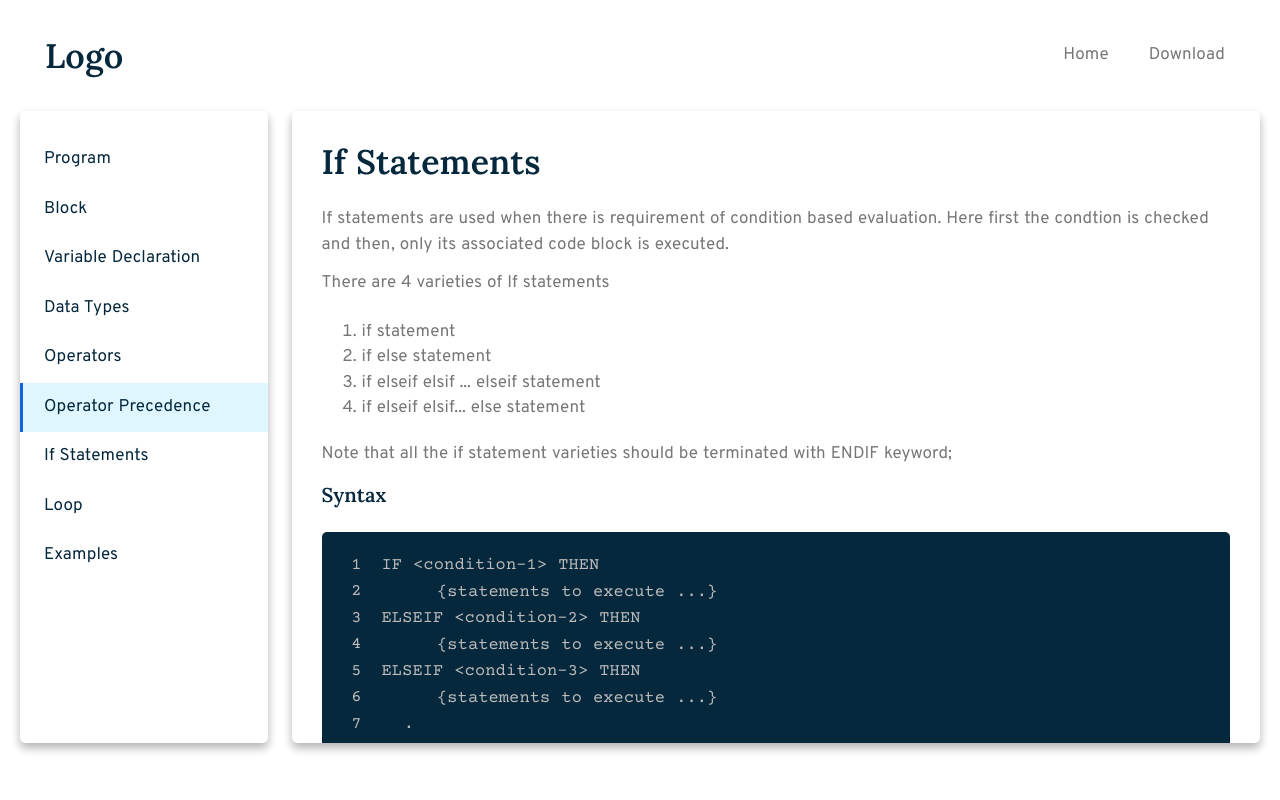
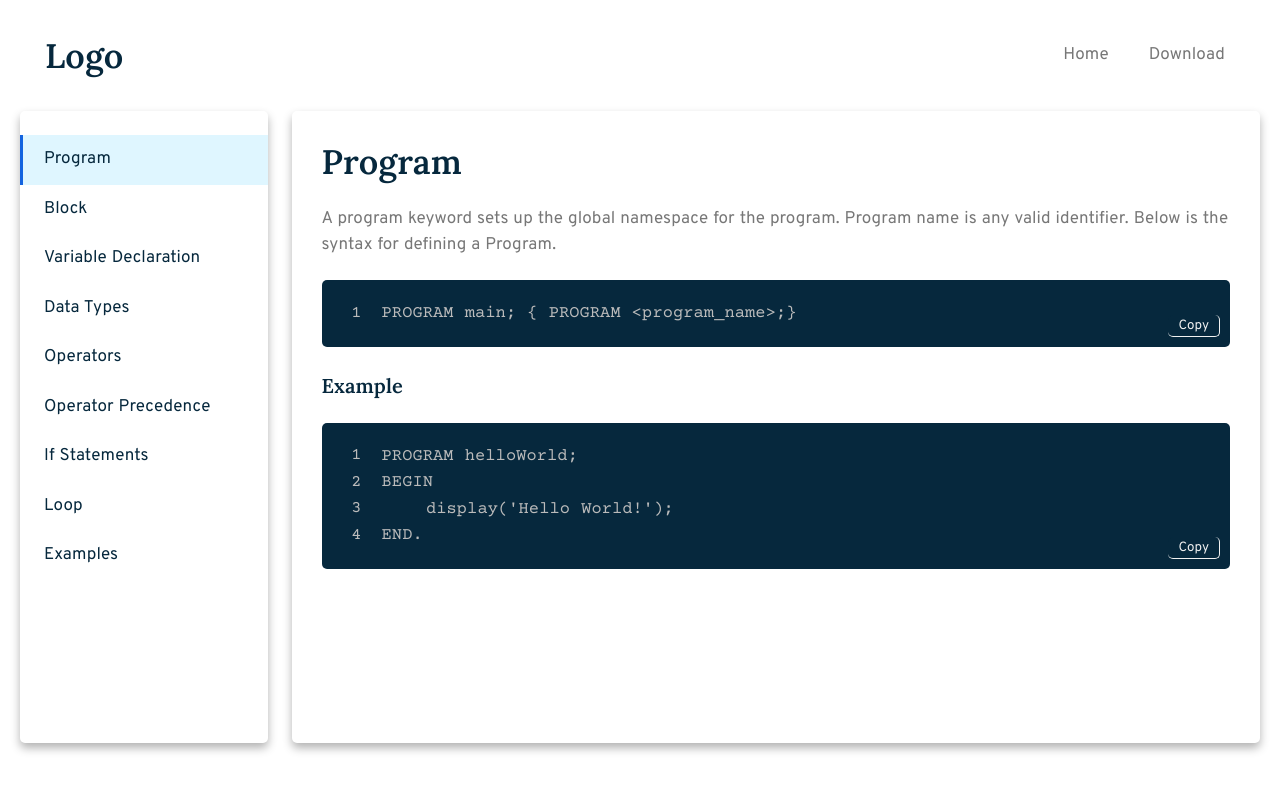
Before and after one commit to GithubSumanth/Pascal-Documentation, a plain HTML site: page index.html in a window 1280 px wide. Drawn offline with nearby package versions, Linux system fonts and the light colour scheme.

Commit message:
Add files via upload

```diff
--- a/index.html
+++ b/index.html
@@ -527,7 +527,7 @@
         <!-- OPERATOR PRECEDENCE END -->
 
         <!-- SECTION IF STATEMENT START -->
-        <section class="section section-ifStatement section-1" id="ifstatement">
+        <section class="section section-ifStatement" id="ifstatement">
           <h1 class="heading heading--primary margin-bottom-small">
             If Statements
           </h1>
--- a/script.js
+++ b/script.js
@@ -2,11 +2,11 @@
 
 const copyButtons = document.querySelectorAll(".btn-copy");
 const topicList = document.querySelectorAll(".sidebar__list");
-let previousTopic = document.querySelector(".sidebar__link-1");
-// let previousTopic = document.querySelector(".sidebar__link");
+// let previousTopic = document.querySelector(".sidebar__link-1");
+let previousTopic = document.querySelector(".sidebar__link");
 
-// let previousOpenSection = document.querySelector(".section");
-let previousOpenSection = document.querySelector(".section-1");
+let previousOpenSection = document.querySelector(".section");
+// let previousOpenSection = document.querySelector(".section-1");
 
 previousTopic.classList.add("topic--active");
 previousOpenSection.classList.add("show");
```
